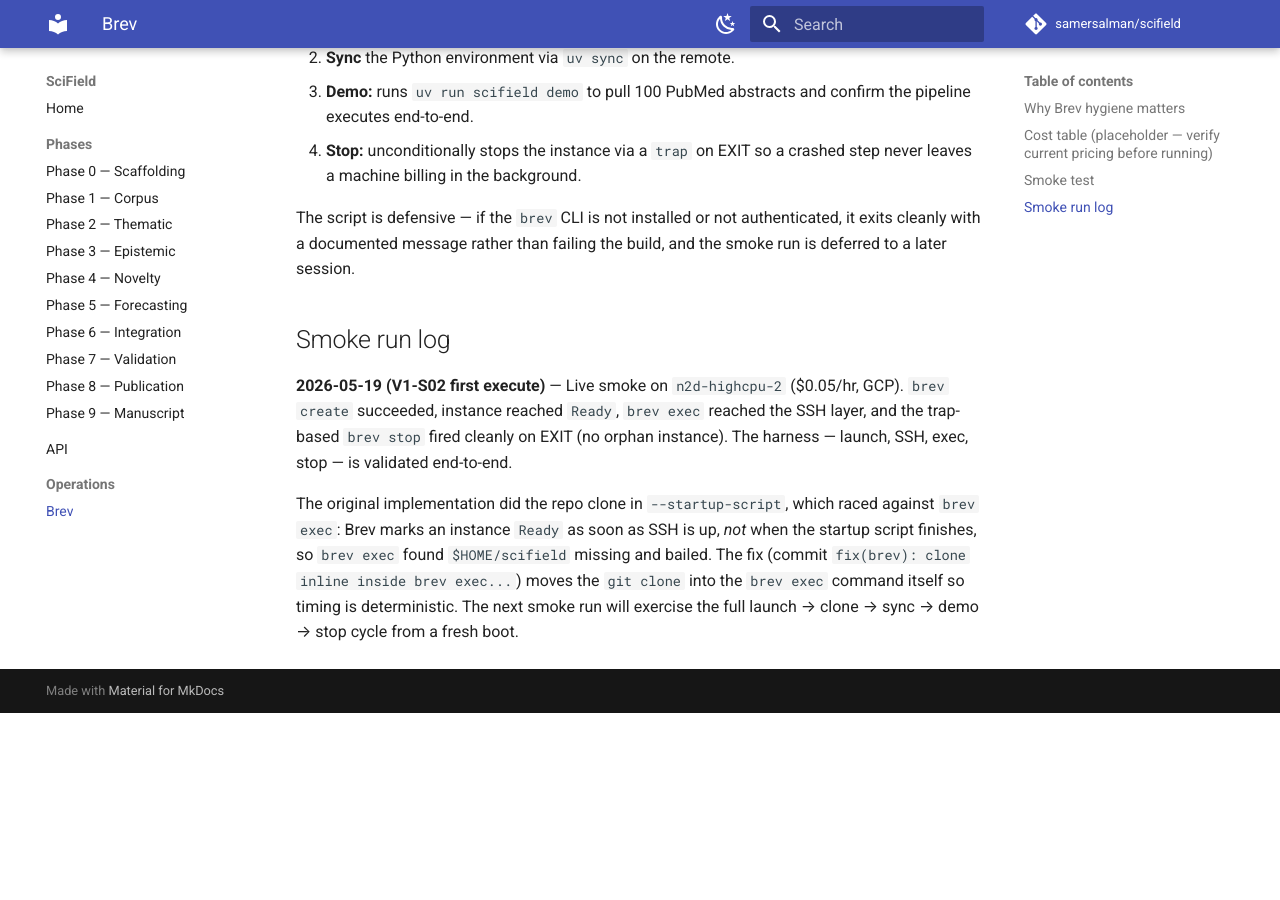
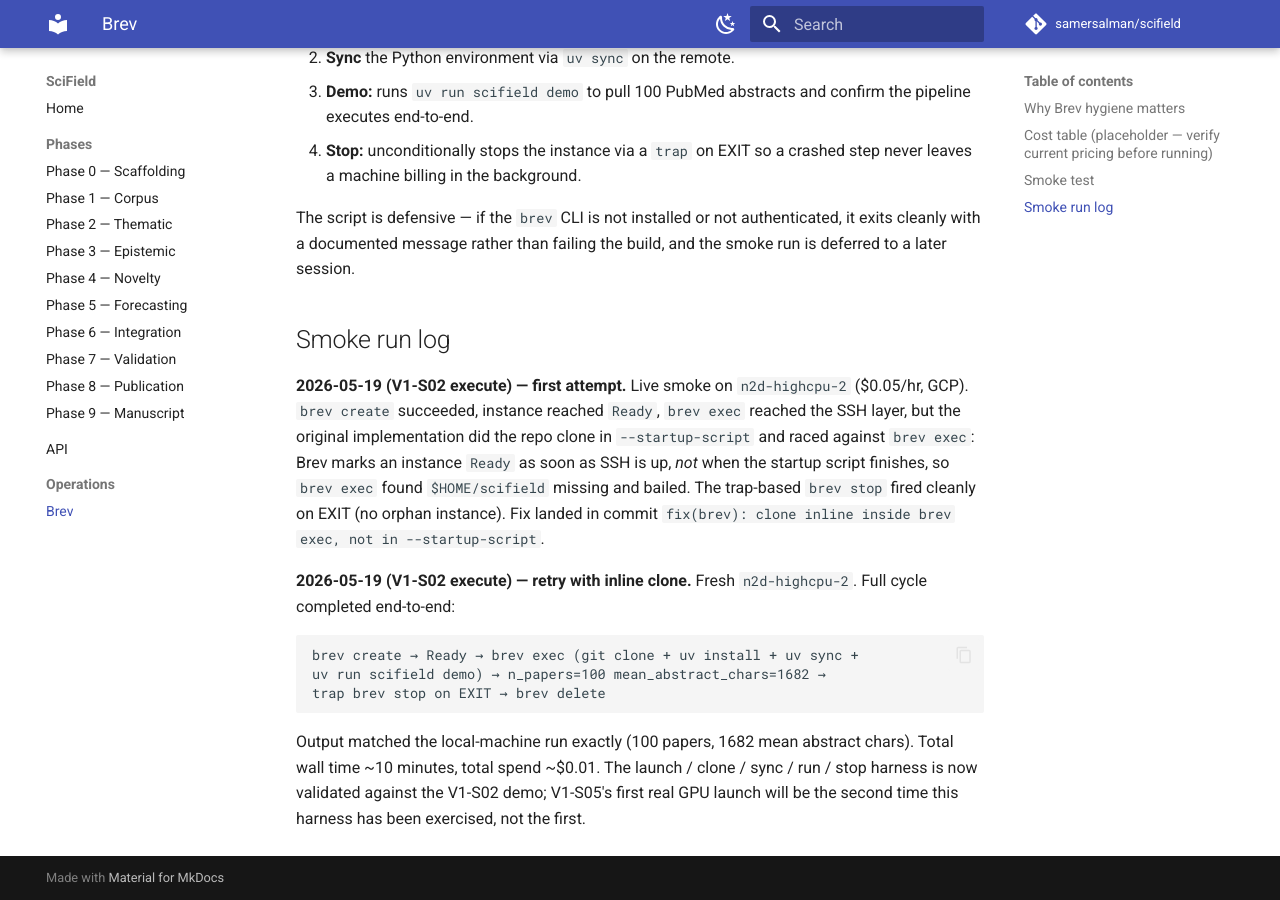
Before and after one commit to samersalman/scifield, an MkDocs documentation site: the page built from docs/operations/brev.md, in a window 1280 px wide and 900 px high, scrolled down 1483 px. Built offline with MkDocs 1.6.1 and Material for MkDocs 9.7.7, drawn with Linux system fonts in a browser that asks for light colours; comment, search, counter and statistics services are not loaded; before the commit the page ends 2196 px from its top, so only the background shows below that.

Commit message:
docs(brev): log successful V1-S02 smoke run
Update the smoke-run log in docs/operations/brev.md to reflect the
retry: with the clone-inline fix, the full launch -> clone -> sync ->
demo -> stop cycle ran end-to-end on n2d-highcpu-2 and produced the
expected n_papers=100, mean_abstract_chars=1682 output. ~$0.01 in
credits, ~10 min wall time. Brev harness validated for V1-S05.

Co-Authored-By: Claude Opus 4.7 (1M context) <noreply@anthropic.com>

````diff
--- a/docs/operations/brev.md
+++ b/docs/operations/brev.md
@@ -64,17 +64,27 @@ failing the build, and the smoke run is deferred to a later session.
 
 ## Smoke run log
 
-**2026-05-19 (V1-S02 first execute)** — Live smoke on `n2d-highcpu-2`
-($0.05/hr, GCP). `brev create` succeeded, instance reached `Ready`,
-`brev exec` reached the SSH layer, and the trap-based `brev stop` fired
-cleanly on EXIT (no orphan instance). The harness — launch, SSH, exec,
-stop — is validated end-to-end.
+**2026-05-19 (V1-S02 execute) — first attempt.** Live smoke on
+`n2d-highcpu-2` ($0.05/hr, GCP). `brev create` succeeded, instance
+reached `Ready`, `brev exec` reached the SSH layer, but the original
+implementation did the repo clone in `--startup-script` and raced
+against `brev exec`: Brev marks an instance `Ready` as soon as SSH is
+up, *not* when the startup script finishes, so `brev exec` found
+`$HOME/scifield` missing and bailed. The trap-based `brev stop` fired
+cleanly on EXIT (no orphan instance). Fix landed in commit
+`fix(brev): clone inline inside brev exec, not in --startup-script`.
 
-The original implementation did the repo clone in `--startup-script`,
-which raced against `brev exec`: Brev marks an instance `Ready` as soon
-as SSH is up, *not* when the startup script finishes, so `brev exec`
-found `$HOME/scifield` missing and bailed. The fix (commit
-`fix(brev): clone inline inside brev exec...`) moves the `git clone`
-into the `brev exec` command itself so timing is deterministic. The next
-smoke run will exercise the full launch → clone → sync → demo → stop
-cycle from a fresh boot.
+**2026-05-19 (V1-S02 execute) — retry with inline clone.** Fresh
+`n2d-highcpu-2`. Full cycle completed end-to-end:
+
+```
+brev create → Ready → brev exec (git clone + uv install + uv sync +
+uv run scifield demo) → n_papers=100 mean_abstract_chars=1682 →
+trap brev stop on EXIT → brev delete
+```
+
+Output matched the local-machine run exactly (100 papers, 1682 mean
+abstract chars). Total wall time ~10 minutes, total spend ~$0.01. The
+launch / clone / sync / run / stop harness is now validated against
+the V1-S02 demo; V1-S05's first real GPU launch will be the second
+time this harness has been exercised, not the first.
````
